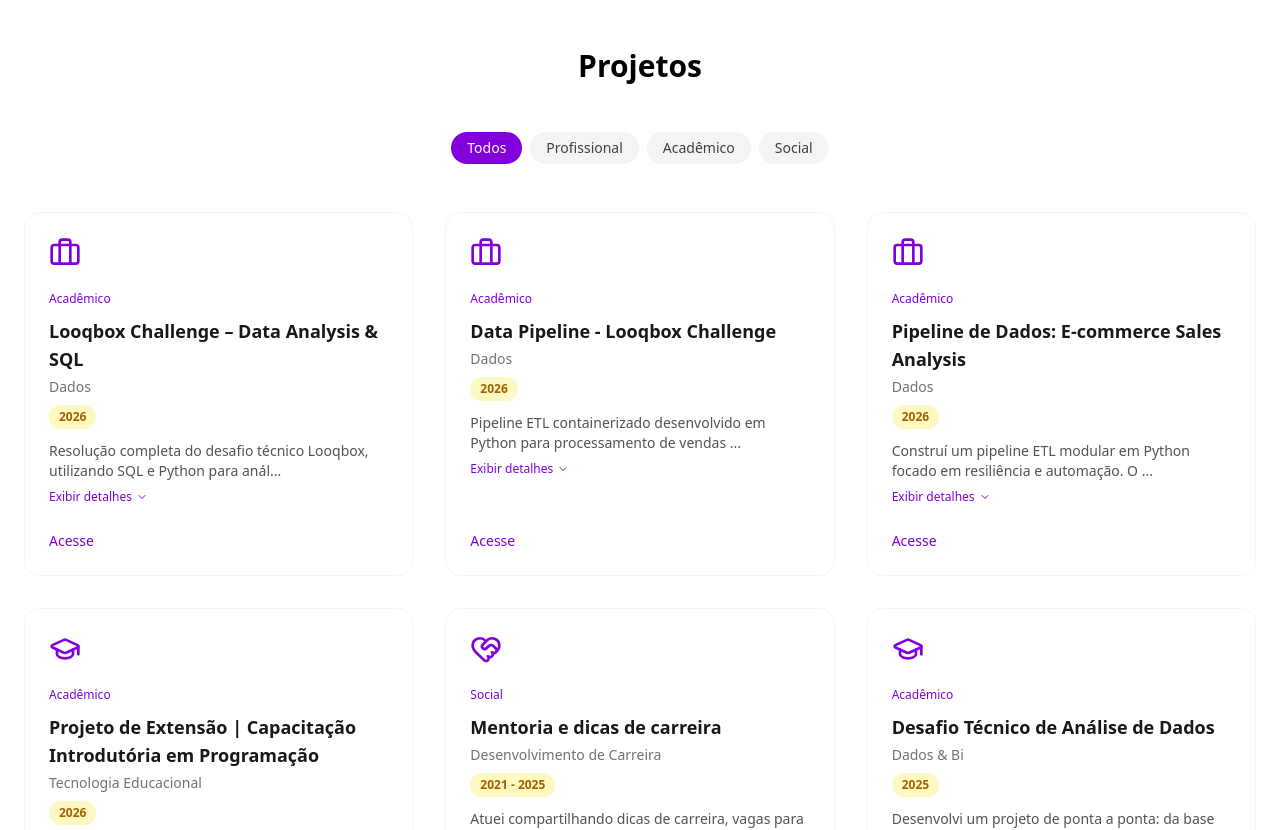
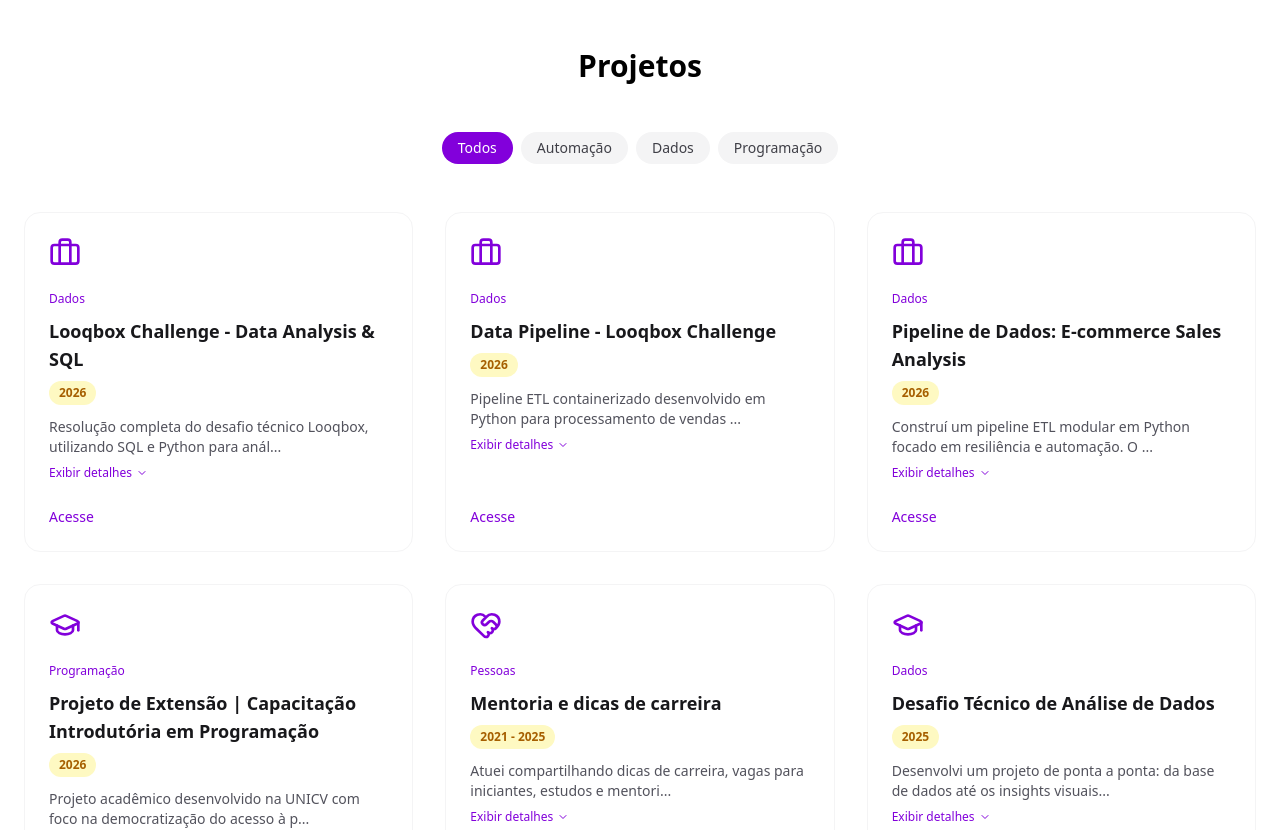
Before and after one commit to RuyLuques/ruyluques, a Next.js app: page / in a window 1280 px wide. Shown: the part 1760-2590 px from the top of the page. Built offline with nearby package versions, Linux system fonts and the light colour scheme.

Commit message:
Atualização no tipo da interface Project

```diff
--- a/app/data/projects.ts
+++ b/app/data/projects.ts
@@ -8,9 +8,8 @@ import { Project } from "../types/project";
 
 export const projects: Project[] = [
   {
-    title: "Looqbox Challenge – Data Analysis & SQL",
-    area: "Dados",
-    type: "Acadêmico",
+    title: "Looqbox Challenge - Data Analysis & SQL",
+    type: "Dados",
     description:
       "Resolução completa do desafio técnico Looqbox, utilizando SQL e Python para análise de vendas. O projeto inclui queries analíticas em MySQL, funções parametrizadas em Python para consulta flexível (retrieve_data), cálculo de métricas como Ticket Médio, análise de ratings por gênero e visualizações com matplotlib. Código modular, reutilizável e documentado para fácil entendimento e reaproveitamento.",
     tags: [
@@ -29,8 +28,7 @@ export const projects: Project[] = [
   },
   {
     title: "Data Pipeline - Looqbox Challenge",
-    area: "Dados",
-    type: "Acadêmico",
+    type: "Dados",
     description:
       "Pipeline ETL containerizado desenvolvido em Python para processamento de vendas em PostgreSQL. A solução realiza extração com SQLAlchemy, transformação analítica com Pandas (agregações anuais e detecção de outliers) e carga automatizada. O projeto conta com Docker, healthcheck de banco, testes unitários com Pytest e CI via GitHub Actions, garantindo reprodutibilidade e confiabilidade.",
     tags: [
@@ -49,8 +47,7 @@ export const projects: Project[] = [
   },
   {
     title: "Pipeline de Dados: E-commerce Sales Analysis",
-    area: "Dados",
-    type: "Acadêmico",
+    type: "Dados",
     description:
       "Construí um pipeline ETL modular em Python focado em resiliência e automação. O sistema realiza a extração de dados brutos, normalização dinâmica de esquemas com Pandas para tratar instabilidades, e consolida vendas mensais em métricas anuais de faturamento. A solução conta com persistência em SQLite e uma esteira de CI/CD via GitHub Actions, garantindo a integridade do processamento em ambiente de nuvem.",
     tags: ["Python", "Pandas", "ETL", "GitHub Actions", "SQLite"],
@@ -60,8 +57,7 @@ export const projects: Project[] = [
   },
   {
     title: "Projeto de Cultura & Integração – Time Tech (Petlove)",
-    area: "Endomarketing",
-    type: "Profissional",
+    type: "Pessoas",
     description:
       "Em 2022, atuei em um projeto em parceria com o time de Recursos Humanos voltado ao fortalecimento da cultura interna do time de tecnologia (dados, desenvolvimento, QA e design). O objetivo foi planejar e executar um encontro presencial para promover integração, senso de pertencimento e alinhamento cultural entre os colaboradores. Participei ativamente da organização ao longo de três dias de evento e, no último dia, fui responsável pela coordenação logística de dois ônibus, conduzindo colaboradores para visita ao novo Centro de Distribuição da empresa em Minas Gerais.",
     tags: [
@@ -80,8 +76,7 @@ export const projects: Project[] = [
   },
   {
     title: "Mentoria e dicas de carreira",
-    area: "Desenvolvimento de Carreira",
-    type: "Social",
+    type: "Pessoas",
     description:
       "Atuei compartilhando dicas de carreira, vagas para iniciantes, estudos e mentorias no LinkedIn e Youtube como trabalho voluntário.",
     tags: ["Comunicação", "Currículo", "Carreira"],
@@ -91,8 +86,7 @@ export const projects: Project[] = [
   },
   {
     title: "Desenvolvedora Web",
-    area: "Tecnologia",
-    type: "Social",
+    type: "Programação",
     description:
       "Atuei como voluntária na ONG Alumni Canadá vinculada ao Consulado do Canadá, desenvolvendo soluções web e utilizando plataformas digitais.",
     tags: ["Fullstack", "WordPress", "Planejamento"],
@@ -102,8 +96,7 @@ export const projects: Project[] = [
   },
   {
     title: "Desafio Técnico de Análise de Dados",
-    area: "Dados & Bi",
-    type: "Acadêmico",
+    type: "Dados",
     description:
       "Desenvolvi um projeto de ponta a ponta: da base de dados até os insights visuais...",
     tags: ["Excel", "Power BI", "Dados", "Dashboard"],
@@ -113,8 +106,7 @@ export const projects: Project[] = [
   },
   {
     title: "Protótipo Mobile para Empresa de Serviços Elétricos",
-    area: "Design",
-    type: "Profissional",
+    type: "Design",
     description:
       "Protótipo desenvolvido como freelance para uma empresa de serviços elétricos...",
     tags: ["Freelance", "UX/UI", "Mobile", "Gestão de Chamados"],
@@ -124,8 +116,7 @@ export const projects: Project[] = [
   },
   {
     title: "Automação de Fluxo Interno com RPA",
-    area: "Automação RPA",
-    type: "Profissional",
+    type: "Automação",
     description:
       "Automatizei um fluxo interno utilizando UiPath, reduzindo em 20% o tempo gasto...",
     tags: ["RPA", "Automação", "UiPath"],
@@ -135,8 +126,7 @@ export const projects: Project[] = [
   },
   {
     title: "Freelance: Sistema de Registros em Python",
-    area: "Tecnologia",
-    type: "Profissional",
+    type: "Design",
     description:
       "Desenvolvi um pequeno sistema para um cliente que realizava de 200 a 400 registros...",
     tags: ["Python", "Freelance", "Backend", "XML"],
@@ -146,8 +136,7 @@ export const projects: Project[] = [
   },
   {
     title: "Projeto Fullstack em 2 Dias (React + Tailwind + NodeJS)",
-    area: "Tecnologia",
-    type: "Acadêmico",
+    type: "Programação",
     description:
       "Desenvolvi um projeto completo em 2 dias, com frontend, backend e integração de marketing...",
     tags: ["React", "Tailwind", "NodeJS", "Fullstack", "Marketing"],
@@ -157,8 +146,7 @@ export const projects: Project[] = [
   },
   {
     title: "Projeto de Extensão | Capacitação Introdutória em Programação",
-    area: "Tecnologia Educacional",
-    type: "Acadêmico",
+    type: "Programação",
     description:
       "Projeto acadêmico desenvolvido na UNICV com foco na democratização do acesso à programação por meio de uma apostila digital em PDF, contendo conceitos básicos, exemplos do cotidiano e orientações práticas para iniciantes.",
     tags: ["Extensão", "Educação", "Programação Básica"],
--- a/app/sections/projects/Projects.tsx
+++ b/app/sections/projects/Projects.tsx
@@ -8,9 +8,9 @@ import { ProjectType } from "../../types/project";
 
 const FILTERS: (ProjectType | "Todos")[] = [
   "Todos",
-  "Profissional",
-  "Acadêmico",
-  "Social",
+  "Automação",
+  "Dados",
+  "Programação",
 ];
 
 function getProjectTimestamp(status?: string) {
--- a/app/types/project.ts
+++ b/app/types/project.ts
@@ -1,10 +1,9 @@
 import { LucideIcon } from "lucide-react";
 export type ProjectLinkType = "url" | "pdf";
-export type ProjectType = "Profissional" | "Acadêmico" | "Social";
+export type ProjectType = "Automação" | "Programação" | "Dados" | "Pessoas" | "Design";
 
 export interface Project {
   title: string;
-  area?: string;
   description: string;
   tags?: string[];
   type: ProjectType;
```
